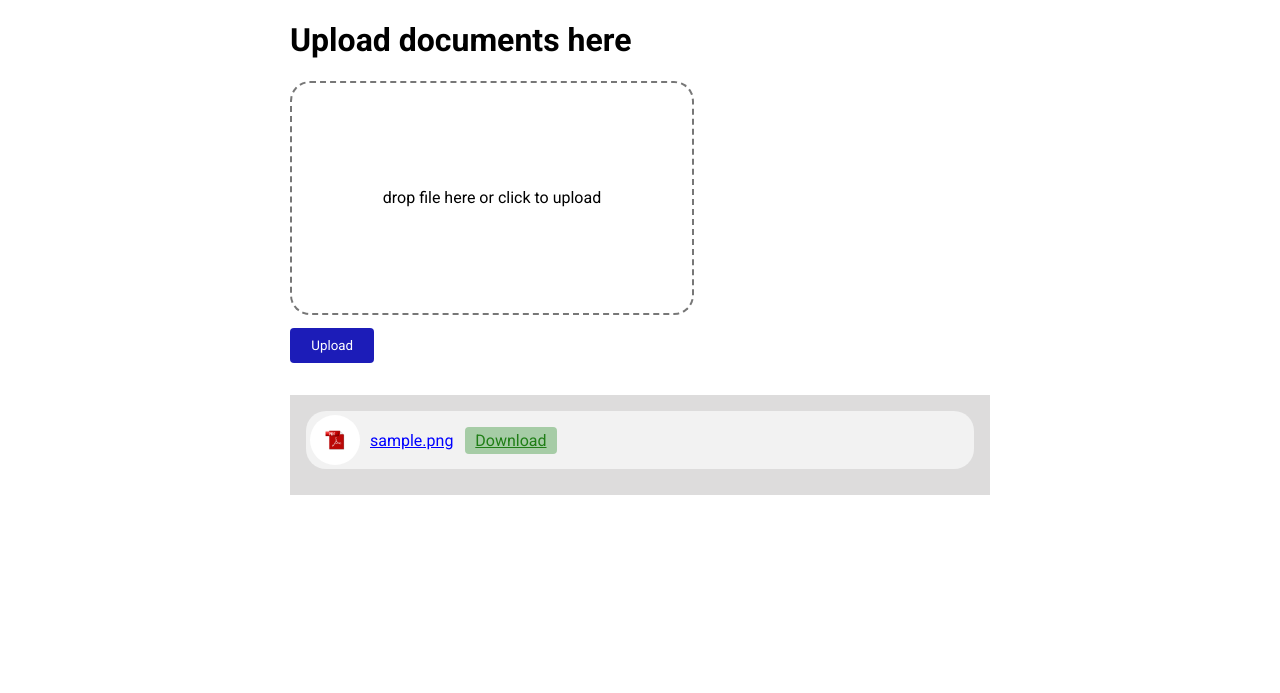
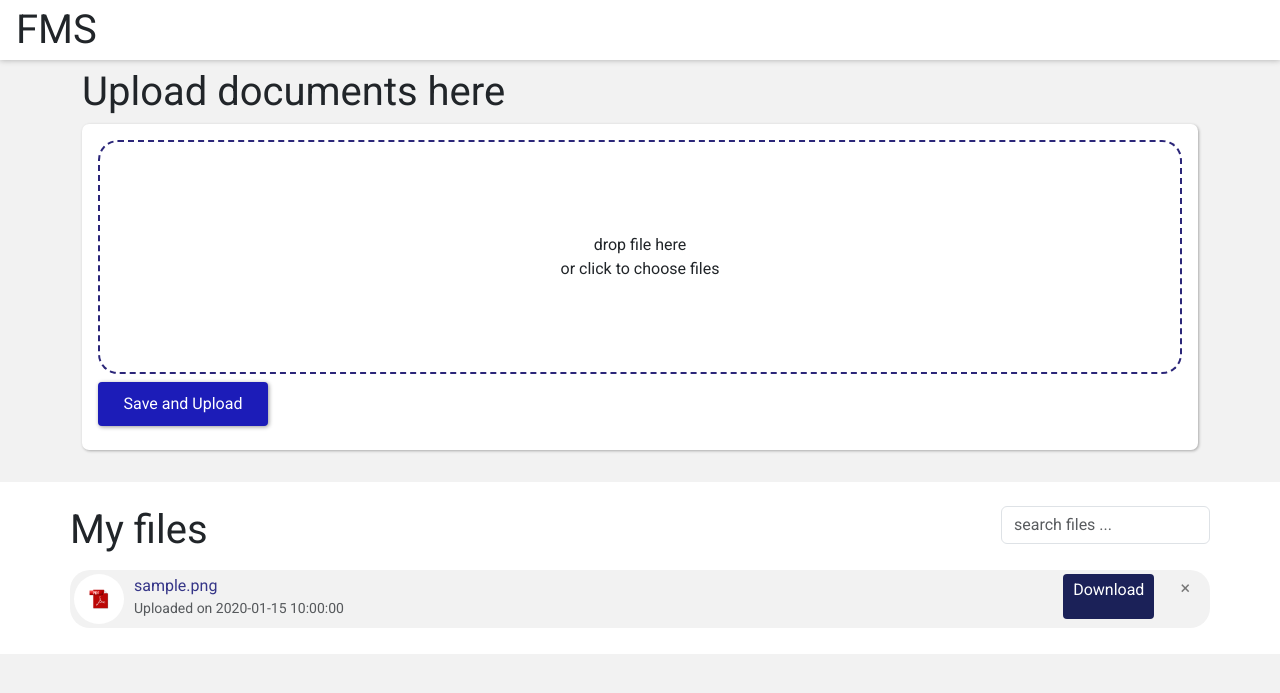
Before and after one commit to remycyuzuzo/php-drag-and-drop-pdf, a PHP site: page / in a window 1280 px wide. Shown: the top 693 px of the page. Run offline with PHP 8.4, Linux system fonts and the light colour scheme; tables that the repository leaves empty or names only in its code hold one stand-in row (values such as "Sample post"); data that the repository does not hold is empty; some libraries are stand-ins or nearby versions.

Commit message:
😊 added more fixes

```diff
--- a/config.php
+++ b/config.php
@@ -5,9 +5,11 @@ $dbuser = "root";
 $dbpass = "";
 $database = "first";
 
-$conn = mysqli_connect($server, $dbuser, $dbpass, $database);
-
-if (!$conn) {
+// $conn = mysqli_connect($server, $dbuser, $dbpass, $database);
+try {
+    $conn = new PDO("mysql:host=$server;dbname=$database", $dbuser, $dbpass);
+    $conn->setAttribute(PDO::ATTR_ERRMODE, PDO::ERRMODE_EXCEPTION);
+} catch (PDOException $e) {
     die("<div style='padding: 10px 30px; background-color: #777777; color: #ffffff; border-radius: 10px;'>
         <strong>Database Error</strong> The system couldn't connect to the database server
     </div>");
--- a/index.php
+++ b/index.php
@@ -1,3 +1,7 @@
+<?php
+include "./config.php";
+include "./manage_session.php";
+?>
 <!DOCTYPE html>
 <html>
 
@@ -5,59 +9,100 @@
   <meta charset="utf-8" />
   <meta name="viewport" content="width=device-width" />
   <link href="https://fonts.googleapis.com/css?family=Roboto:400,400i,700" rel="stylesheet" />
+  <link rel="stylesheet" href="./node_modules/bootstrap/dist/css/bootstrap.min.css">
   <link rel="stylesheet" href="styles.css" />
 
   <title>Upload documents</title>
 </head>
 
 <body>
-  <div class="container">
-    <h1>Upload documents here</h1>
+  <?php
+  include "./nav.php";
+  ?>
+  <div class="container mb-3 ">
+    <h1 class="my-2">Upload documents here</h1>
     <div class="form">
       <form action="./insert.php" method="post" enctype="multipart/form-data">
-        <div class="drop-area-container">
+        <!-- <div>
+          <input type="text" name="file_title" placeholder="Enter the file title" class="text" id="" required>
+        </div> -->
+        <div class="drop-area-container" style="text-align: center;">
           <label for="uploader" class="drop_area">
-            drop file here or click to upload
+            drop file here <br />or click to choose files
           </label>
           <div class="preview"></div>
         </div>
         <div class="input">
-          <input type="file" style="display: none" id="uploader" name="file" accept=".pdf" />
+          <input type="file" style="display: none" multiple id="uploader" name="file[]" accept=".pdf" />
         </div>
-        <button type="submit" name="submit_btn" class="submit">Upload</button>
+        <input type="hidden" name="form">
+        <div class="d-flex justify-content-between align-items-start my-2">
+          <button type="submit" name="submit_btn" class="submit" data-submitbtn>Save and Upload</button>
+          <button type="button" class="btn btn-warning d-none" data-addmorefiles>Add more files</button>
+        </div>
       </form>
     </div>
-    <?php
-    include "./config.php";
+  </div>
 
+  <?php
+  // Select all the files from the database
+  try {
     $sql = "SELECT * FROM file order by id desc";
-    $res = $conn->query($sql);
-    if ($res->num_rows > 0) {
-    ?>
-      <div class="files">
+    $statement = $conn->prepare($sql);
+    $statement->execute();
+    $files = $statement->fetchAll(PDO::FETCH_ASSOC);
+  } catch (PDOException $e) {
+    echo "Error: " . $e->getMessage();
+  }
+
+  if (count($files) > 0) {
+  ?><div class="files-container">
+      <div class="files container">
+        <div class="d-flex justify-content-between flex-wrap my-2">
+          <h1>My files</h1>
+          <form action="" method="get" class="d-inline-block m-0">
+            <input type="text" class="form-control" placeholder="search files ..." data-search>
+          </form>
+        </div>
         <?php
-        while ($row = $res->fetch_assoc()) {
+        foreach ($files as $file) {
         ?>
-          <div class="file">
+          <div class="file align-items-start">
             <div class="thumb">
               <div class="img">
                 <img src="./images/pdf-logo.jpg" alt="PDF">
               </div>
             </div>
             <div class="desc">
-              <a href="./uploads/<?= $row["file_name"] ?>"><?= $row["file_name"] ?></a>
-              &nbsp;
-              <a href="./uploads/<?= $row["file_name"] ?>" download>Download</a>
+              <div class="links">
+                <div>
+                  <a href="./uploads/<?= $file["file_name"] ?>" title="<?= $file['file_name'] ?>" data-pdfpreview="./uploads/<?= $file["file_name"] ?>"><?= ($file["file_title"] != "") ? $file["file_title"] : $file["file_name"] ?></a>
+                  <small class="date d-block text-muted">Uploaded on <?= $file["date_uploaded"] ?></small>
+                </div>
+                <a href="./uploads/<?= $file["file_name"] ?>" download>Download</a>
+              </div>
             </div>
+            <a href="delete.php?file_id=<?= $file["id"] ?>&action=delete" class="close-btn" title="Delete this file">&times;</a>
           </div>
         <?php
         }
         ?>
       </div>
-    <?php }
-    ?>
+    </div>
+  <?php
+  }
+  ?>
+  <div class="pdf-preview hidden">
+    <div class="header" style="margin-bottom: 20px;">
+      <a href="#" class="close" title="Close" data-closepdfpreview>&times;</a>
+    </div>
+    <div class="preview-area"></div>
   </div>
   <script src="./script.js"></script>
+  <script src="./src/js/filter.js"></script>
+
+
+
 </body>
 
 </html>
--- /dev/null
+++ b/manage_session.php
@@ -0,0 +1,7 @@
+<?php
+session_start();
+if (isset($_SESSION["loggedIn"]["userdata"])) {
+    $user_data = $_SESSION["loggedIn"]["userdata"];
+} else {
+    header("login.php");
+}
--- /dev/null
+++ b/nav.php
@@ -0,0 +1,13 @@
+<div class="nav-menu">
+  <div class="navigation">
+    <div class="logo">
+      <h1 class="mb-0">FMS</h1>
+    </div>
+    <div class="user-items">
+      <div class="user-box">
+        <div class="pic"></div>
+        <span><?= $user_data["fullname"] ?></span>
+      </div>
+    </div>
+  </div>
+</div>
--- /dev/null
+++ b/src/js/filter.js
@@ -0,0 +1,14 @@
+const searchTextBox = document.querySelector("[data-search]");
+const fileTitle = document.querySelectorAll(".file [data-pdfpreview]");
+if (searchTextBox) {
+  searchTextBox.addEventListener("keyup", (e) => {
+    fileTitle.forEach((item) => {
+      const title = item.innerText;
+      if (!title.toLowerCase().includes(e.target.value.toLowerCase())) {
+        item.closest(".file").style.display = "none";
+      } else {
+        item.closest(".file").style.display = "flex";
+      }
+    });
+  });
+}
--- a/styles.css
+++ b/styles.css
@@ -1,46 +1,66 @@
+*,
+*:before,
+*:after {
+    box-sizing: border-box;
+    padding: 0;
+    margin: 0;
+}
+
 body {
     font-family: Roboto, sans-serif;
+    background-color: #f2f2f2;
 }
 
 .dragging {
-    background-color: rgb(50, 163, 50);
-    color: #ffffff;
+    background-color: rgb(154, 235, 154);
+    color: #2b2a2a;
 }
+
 .dragging-error {
     background-color: rgb(230, 169, 169);
 }
 
-  button, input {
-    font-family: inherit;
+a {
+    color: rgb(54, 54, 136);
+    text-decoration: none;
+    transition: 0.3s ease-out;
 }
-  a {
-    color: blue;
-  }
+
 .drop-area-container {
     border-radius: 20px;
-    border: 2px #777777 dashed;
-    width: fit-content;
+    border: 2px #2b2679 dashed;
+    overflow: hidden;
 }
+
 .drop_area {
     display: flex;
     align-items: center;
     justify-content: center;
     cursor: pointer;
-    width: 400px;
     height: 230px;
+    transition: all .4s ease-in-out;
 }
-  .preview {
+
+.drop_area.hidden {
+    height: 0;
+    overflow: hidden;
+}
+
+.file-list-item {
     display: flex;
+    align-items: flex-start;
 }
+
 .preview * {
     padding: 10px 6px;
 }
-  .preview img{
+
+.preview img {
     height: 50px;
 }
-  .container {
-    max-width: 700px;
-    margin: 20px auto;
+
+.files-container {
+    background-color: #ffffff;
 }
 
 form .submit {
@@ -48,24 +68,33 @@ body {
     border-radius: 4px;
     border: none;
     background-color: rgb(28, 28, 184);
+    box-shadow: 1px 1px 4px rgba(0, 0, 0, .4);
     color: #ffffff;
-    margin-top: 1em;
     cursor: pointer;
+    transition: 0.5s;
 }
 
 .files {
-    padding: 1em;
+    padding: 1em 0;
     margin-top: 2em;
-    background-color: #dddcdc;
 }
+
 .file {
     display: flex;
-    align-items: center;
+    /* align-items: center; */
     margin-bottom: .6em;
     background-color: #f2f2f2;
     padding: 4px;
     border-radius: 20px;
 }
+
+.form {
+    padding: 1em;
+    background-color: #ffffff;
+    border-radius: 7px;
+    box-shadow: 1px 1px 3px rgba(0, 0, 0, .3);
+}
+
 .thumb .img {
     width: 50px;
     height: 50px;
@@ -76,16 +105,83 @@ body {
     justify-content: center;
     overflow: hidden;
 }
+
 .thumb .img img {
     width: 20px;
     height: 20px;
 }
+
 .file .desc {
     padding: 0 10px;
+    display: flex;
+    justify-content: space-between;
+    flex-grow: 1;
 }
+
+.file .desc .links {
+    flex-grow: 1;
+    display: flex;
+    justify-content: space-between;
+}
+
 .file .desc a[download] {
-    background-color: rgb(166, 204, 166);
-    color: #1f7e16;
+    background-color: #1b2158;
+    color: #ffffff;
     padding: 4px 10px;
     border-radius: 4px;
 }
+
+.text {
+    padding: 10px;
+    margin-bottom: 10px;
+    display: block;
+    width: 100%;
+    border: 2px solid #777777;
+    border-radius: 4px;
+}
+
+.close-btn {
+    color: #777777;
+    text-decoration: none;
+    font-size: 18px;
+    padding-right: 16px;
+    padding-left: 16px;
+}
+.pdf-preview {
+    position: fixed;
+    width: 100%;
+    height: 100%;
+    top: 0;
+    left: 0;
+    background: rgba(0, 0, 0, .3);
+    z-index: 999;
+    padding: 16px;
+}
+.pdf-preview.hidden {
+    display: none;
+}
+.pdf-preview .header {
+    text-align: right;
+}
+.pdf-preview a.close {
+    color: #ffffff;
+    font-size: 2em;
+}
+.pdf-preview .preview-area embed {
+    height: 600px!important;
+}
+
+.nav-menu .navigation {
+    height: 60px;
+    display: flex;
+    justify-content: space-between;
+    align-items: center;
+    background: #ffffff;
+    box-shadow: 0 0 6px rgba(0, 0, 0, .3);
+}
+.nav-menu .navigation .logo {
+    padding: 0 16px;
+}
+.nav-menu .navigation .user-box {
+    padding: 0 16px;
+}
```
Also changed, not shown: delete.php (added, +49 -0 lines), form-styles.css (added, +68 -0 lines), index.html (added, +33 -0 lines), insert.php (+36 -15 lines), login-backend.php (added, +28 -0 lines), login.php (added, +41 -0 lines), script.js (+111 -22 lines), README.md (added), package-lock.json (added), 5 other files. Lines whose indentation alone changed are shown as unchanged.
